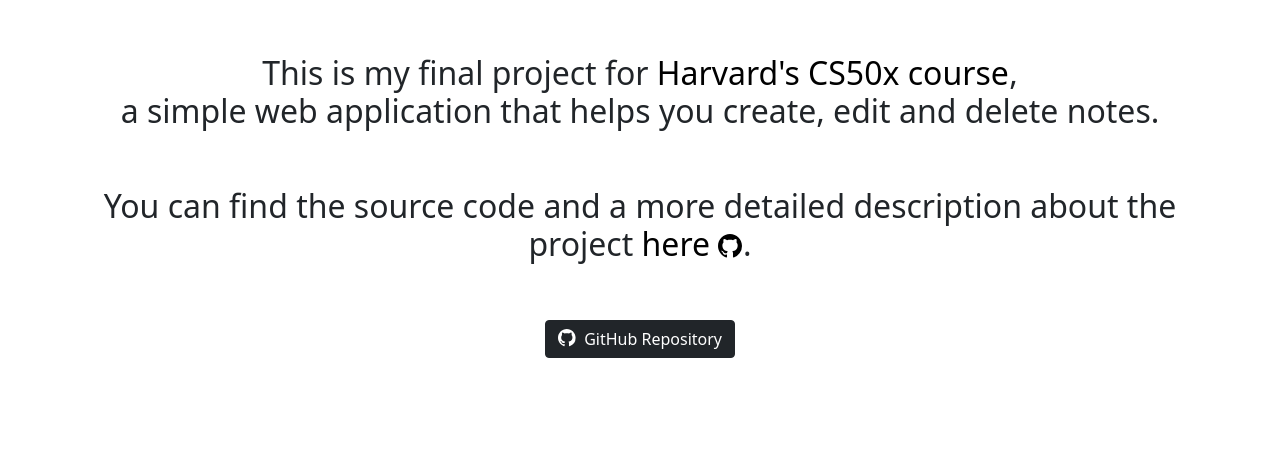
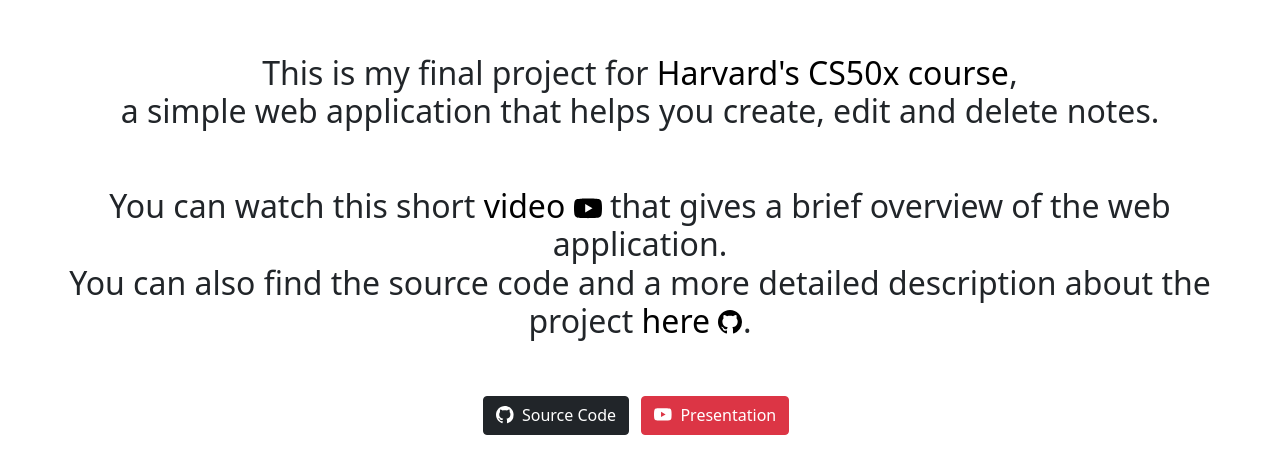
Before and after one commit to ahmedhanyh/note-taking-app, a Flask app: page /about in a window 1280 px wide. Shown: the part 156-630 px from the top of the page. Run offline with Flask 2, Linux system fonts and the light colour scheme; the visitor is signed in with stand-in values (Sample User, id 1); data comes from the database, SQL or seed files in the repository; some libraries are stand-ins or nearby versions.

Commit message:
Add youtube references back to 'about.html'

```diff
--- a/templates/about.html
+++ b/templates/about.html
@@ -15,7 +15,17 @@
         a simple web application that helps you create, edit and delete notes.
     </h2>
     <h2>
-        You can find the source code and a more detailed description about the project
+        You can watch this short
+        <a href="#" target="_blank" id="youtube-link">
+            video
+            <div class="youtube link-svg-container">
+                <svg xmlns="http://www.w3.org/2000/svg" width="28" height="28" fill="currentColor" class="bi bi-youtube" viewBox="0 0 16 16">
+                    <path d="M8.051 1.999h.089c.822.003 4.987.033 6.11.335a2.01 2.01 0 0 1 1.415 1.42c.101.38.172.883.22 1.402l.01.104.022.26.008.104c.065.914.073 1.77.074 1.957v.075c-.001.194-.01 1.108-.082 2.06l-.008.105-.009.104c-.05.572-.124 1.14-.235 1.558a2.007 2.007 0 0 1-1.415 1.42c-1.16.312-5.569.334-6.18.335h-.142c-.309 0-1.587-.006-2.927-.052l-.17-.006-.087-.004-.171-.007-.171-.007c-1.11-.049-2.167-.128-2.654-.26a2.007 2.007 0 0 1-1.415-1.419c-.111-.417-.185-.986-.235-1.558L.09 9.82l-.008-.104A31.4 31.4 0 0 1 0 7.68v-.123c.002-.215.01-.958.064-1.778l.007-.103.003-.052.008-.104.022-.26.01-.104c.048-.519.119-1.023.22-1.402a2.007 2.007 0 0 1 1.415-1.42c.487-.13 1.544-.21 2.654-.26l.17-.007.172-.006.086-.003.171-.007A99.788 99.788 0 0 1 7.858 2h.193zM6.4 5.209v4.818l4.157-2.408L6.4 5.209z"/>
+                </svg>
+            </div>
+        </a>
+        that gives a brief overview of the web application.<br>
+        You can also find the source code and a more detailed description about the project
         <a href="https://github.com/ahmedhanyh/note-taking-app" style="margin-right: -16px" target="_blank">
             here
             <div class="github link-svg-container">
@@ -30,7 +40,13 @@
             <svg xmlns="http://www.w3.org/2000/svg" width="22" height="22" fill="currentColor" class="bi bi-github" viewBox="0 0 20 20">
                 <path d="M8 0C3.58 0 0 3.58 0 8c0 3.54 2.29 6.53 5.47 7.59.4.07.55-.17.55-.38 0-.19-.01-.82-.01-1.49-2.01.37-2.53-.49-2.69-.94-.09-.23-.48-.94-.82-1.13-.28-.15-.68-.52-.01-.53.63-.01 1.08.58 1.23.82.72 1.21 1.87.87 2.33.66.07-.52.28-.87.51-1.07-1.78-.2-3.64-.89-3.64-3.95 0-.87.31-1.59.82-2.15-.08-.2-.36-1.02.08-2.12 0 0 .67-.21 2.2.82.64-.18 1.32-.27 2-.27.68 0 1.36.09 2 .27 1.53-1.04 2.2-.82 2.2-.82.44 1.1.16 1.92.08 2.12.51.56.82 1.27.82 2.15 0 3.07-1.87 3.75-3.65 3.95.29.25.54.73.54 1.48 0 1.07-.01 1.93-.01 2.2 0 .21.15.46.55.38A8.012 8.012 0 0 0 16 8c0-4.42-3.58-8-8-8z"/>
             </svg>
-            GitHub Repository
+            Source Code
+        </a>
+        <a href="#" target="_blank" class="btn btn-danger mx-2">
+            <svg xmlns="http://www.w3.org/2000/svg" width="22" height="22" fill="currentColor" class="bi bi-youtube" viewBox="0 0 20 20">
+                <path d="M8.051 1.999h.089c.822.003 4.987.033 6.11.335a2.01 2.01 0 0 1 1.415 1.42c.101.38.172.883.22 1.402l.01.104.022.26.008.104c.065.914.073 1.77.074 1.957v.075c-.001.194-.01 1.108-.082 2.06l-.008.105-.009.104c-.05.572-.124 1.14-.235 1.558a2.007 2.007 0 0 1-1.415 1.42c-1.16.312-5.569.334-6.18.335h-.142c-.309 0-1.587-.006-2.927-.052l-.17-.006-.087-.004-.171-.007-.171-.007c-1.11-.049-2.167-.128-2.654-.26a2.007 2.007 0 0 1-1.415-1.419c-.111-.417-.185-.986-.235-1.558L.09 9.82l-.008-.104A31.4 31.4 0 0 1 0 7.68v-.123c.002-.215.01-.958.064-1.778l.007-.103.003-.052.008-.104.022-.26.01-.104c.048-.519.119-1.023.22-1.402a2.007 2.007 0 0 1 1.415-1.42c.487-.13 1.544-.21 2.654-.26l.17-.007.172-.006.086-.003.171-.007A99.788 99.788 0 0 1 7.858 2h.193zM6.4 5.209v4.818l4.157-2.408L6.4 5.209z"/>
+            </svg>
+            Presentation
         </a>
     </div>
 
```
